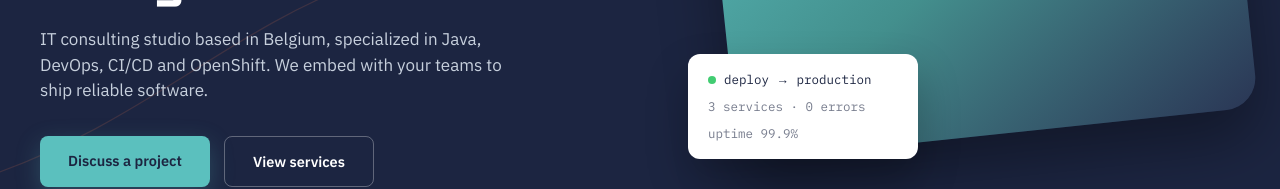
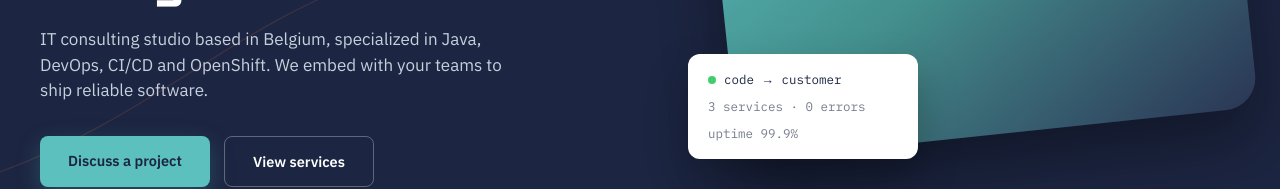
Before and after one commit to gdubois-itales/i-tales-website, a Next.js app: page / in a window 1280 px wide. Shown: the part 388-577 px from the top of the page. Built offline with nearby package versions, Linux system fonts and the light colour scheme.

Commit message:
fix: change span deploy->production to code->customer

```diff
--- a/components/sections/Hero.tsx
+++ b/components/sections/Hero.tsx
@@ -50,7 +50,7 @@ export default function Hero() {
                     <div className="absolute bottom-[-24px] left-[-30px] w-[230px] rounded-xl bg-white px-5 py-4 font-mono text-[12.5px] text-indigo shadow-[0_20px_40px_rgba(0,0,0,0.25)]">
                         <div className="mb-2 flex items-center">
                             <span className="mr-2 inline-block h-2 w-2 animate-pulse rounded-full bg-[#3CCB6E]" />
-                            deploy → production
+                            code → customer
                         </div>
                         <div className="mb-2 opacity-60">3 services · 0 errors</div>
                         <div className="opacity-60">uptime 99.9%</div>
```
